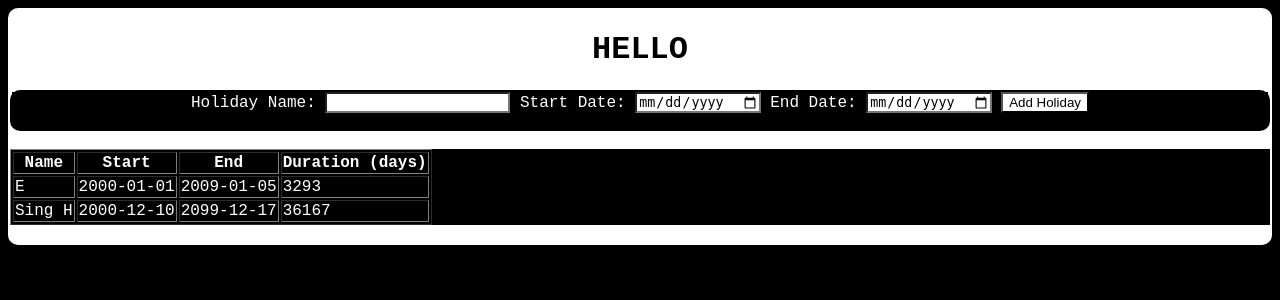
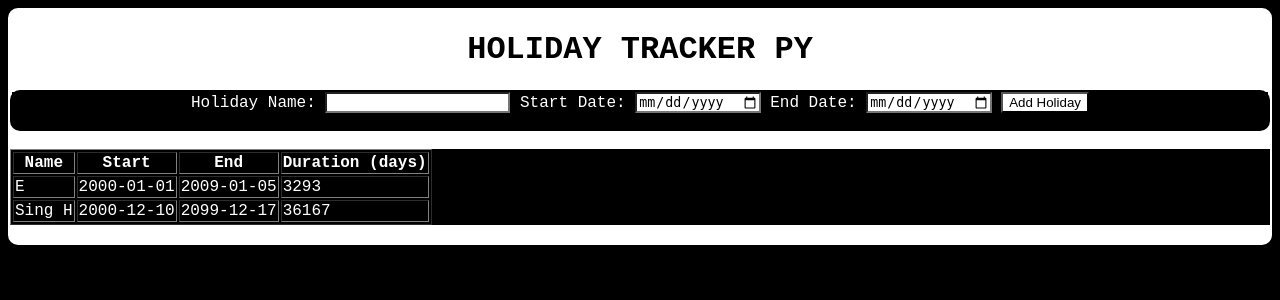
Before and after one commit to JaydenJonathan/Holiday-Tracker-JJO, a Flask app: page / in a window 1280 px wide. Shown: the top 300 px of the page. Run offline with Flask 3, Linux system fonts and the light colour scheme; data comes from the database, SQL or seed files in the repository.

Commit message:
commit 3

```diff
--- a/templates/index.html
+++ b/templates/index.html
@@ -41,7 +41,7 @@
     </head>
     <body>
         <div class="w">
-            <h1>HELLO</h1>
+            <h1>HOLIDAY TRACKER PY</h1>
             <div class="s">
                 <form action="/add" method="post">
                     <label for="name">Holiday Name:</label>
```
